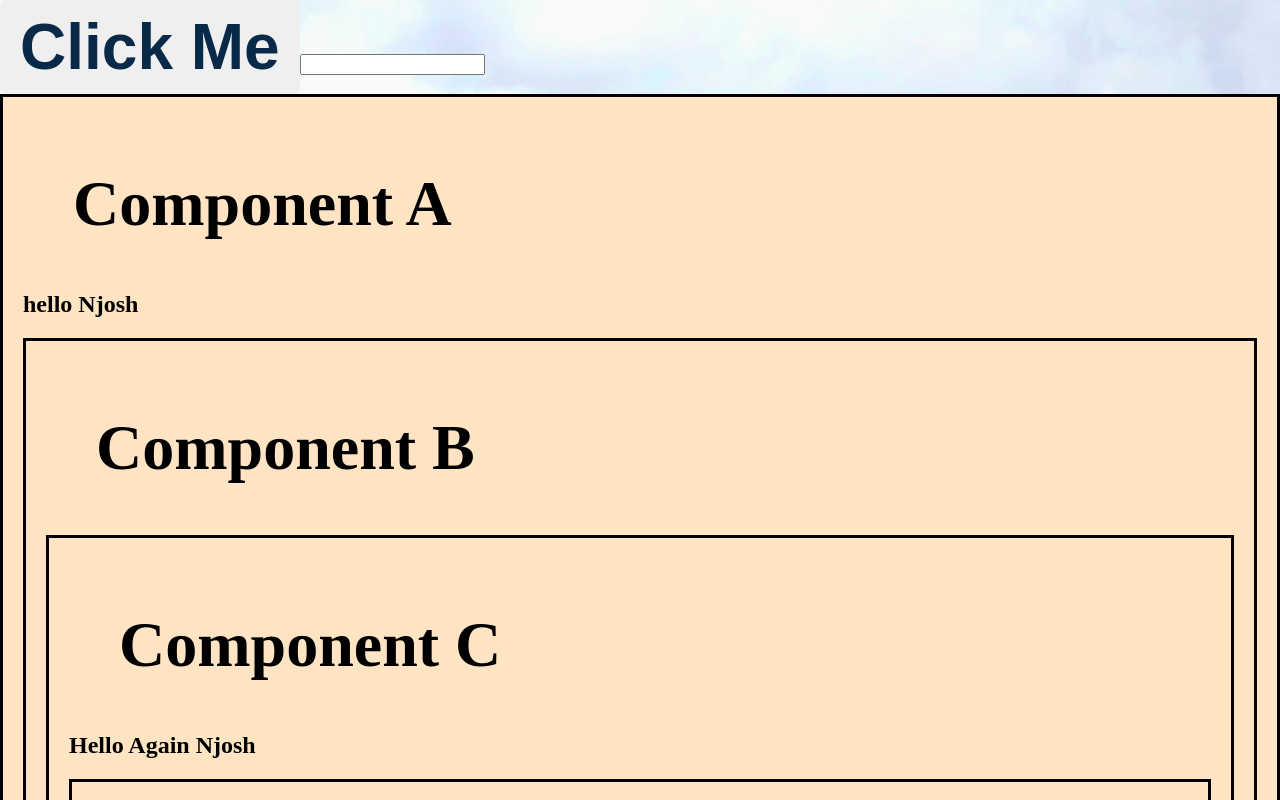
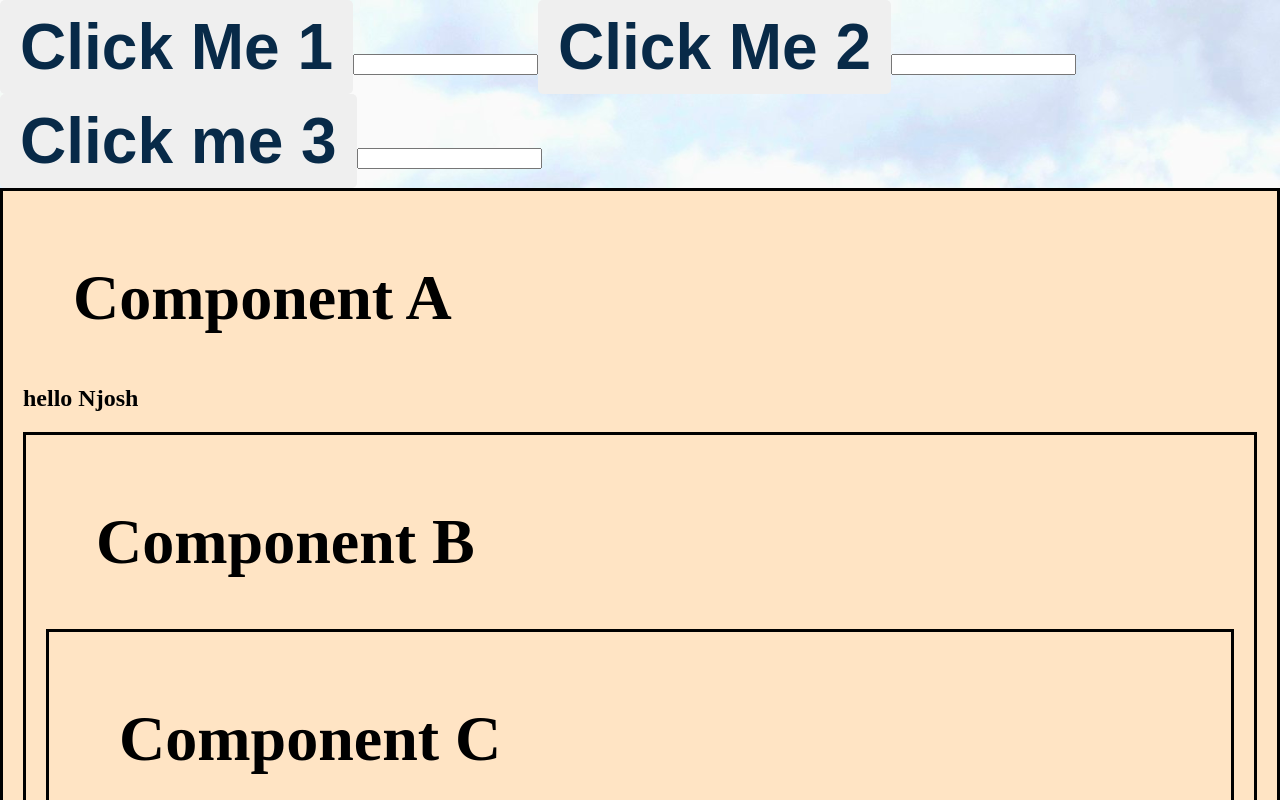
Before and after one commit to hpeter19/React, a React (Vite) app: page / in a window 1280 px wide. Shown: the top 800 px of the page. Built offline with nearby package versions, Linux system fonts and the light colour scheme.

Commit message:
adding more buttons

```diff
--- a/src/romponents.jsx
+++ b/src/romponents.jsx
@@ -10,16 +10,27 @@
 
         function handleClick(){
              inputRef.current.focus();
+             inputRef.current.style.backgroundColor="green";
+
         }
-
-
         return( <div >
                 <button onClick={handleClick}>
-                Click Me
+                Click Me 1
                 </button>
                 <input ref={inputRef}/>
+
+                <button onClick={handleClick}>
+                Click Me 2
+                </button>
+                <input ref={inputRef}/>
+
+                <button onClick={handleClick}>
+                Click me 3
+                </button>
+                <input ref={inputRef}/>
+
         </div>
         );
 
     }
-    export default Remponent
+export default Remponent
```
